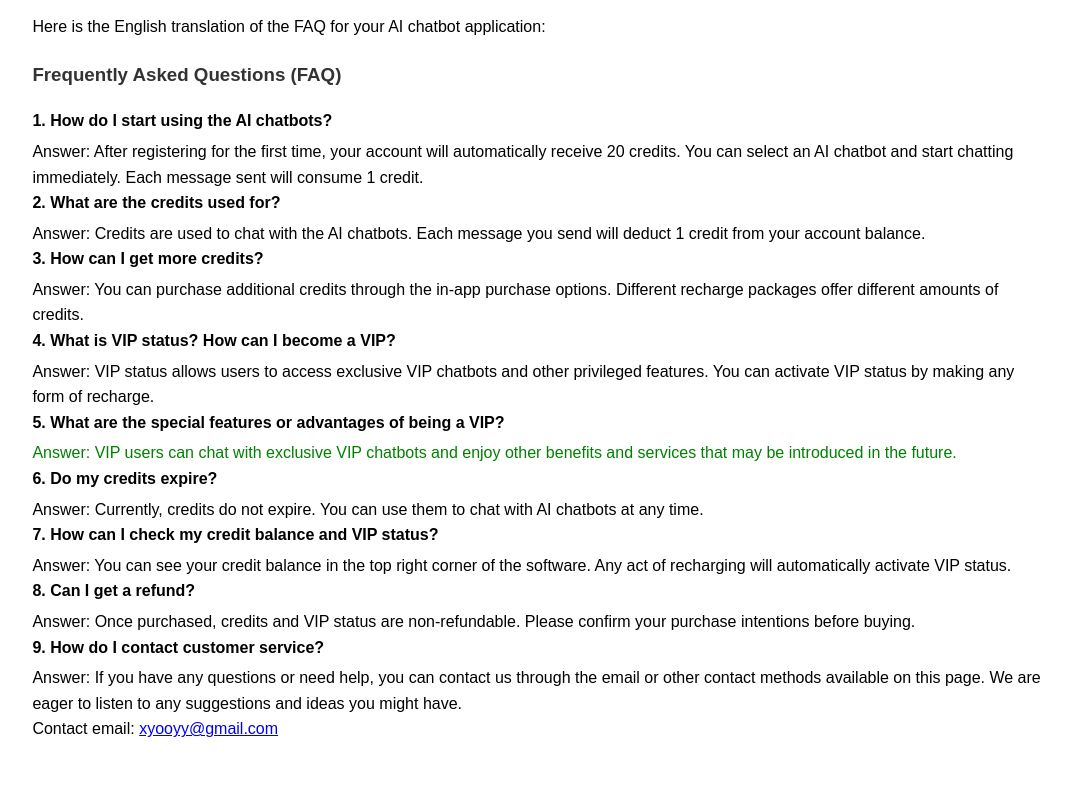
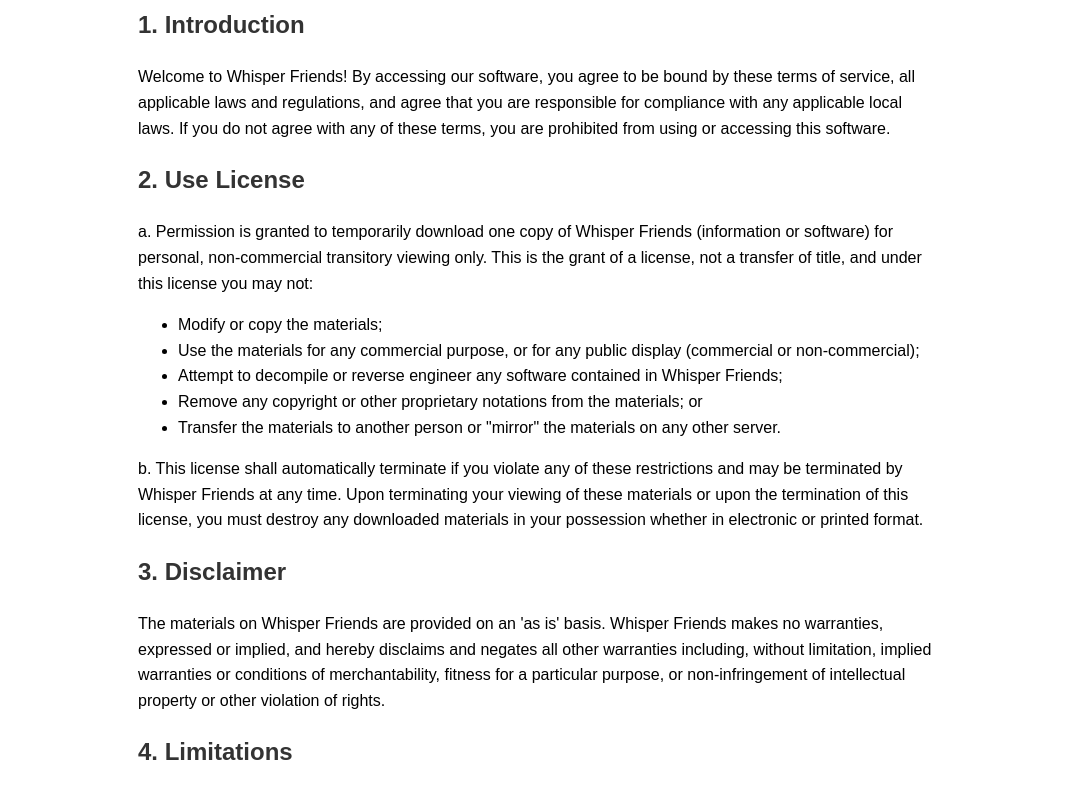
Before and after one commit to xyooyy984/xyooyy984.github.io, a plain HTML site: page index.html in a window 1280 px wide. Shown: the part 108-897 px from the top of the page, without its empty margins (102-1173 px from the left). Drawn offline with Linux system fonts and the light colour scheme.

Commit message:
Update index.html

```diff
--- a/index.html
+++ b/index.html
@@ -1,55 +1,54 @@
 <!DOCTYPE html>
 <html lang="en">
 <head>
-<meta charset="UTF-8">
-<meta name="viewport" content="width=device-width, initial-scale=1.0">
-<title>AIFiends FAQ</title>
-<style>
-    body { font-family: Arial, sans-serif; line-height: 1.6; }
-    .container { width: 80%; margin: auto; padding: 20px; }
-    h1 { color: #2a2a2a; }
-    h3 { color: #333333; }
-    .faq { margin-top: 20px; }
-    .question { font-weight: bold; }
-    .answer { margin-top: 5px; }
-    .vip { color: green; }
-</style>
+    <meta charset="UTF-8">
+    <meta name="viewport" content="width=device-width, initial-scale=1.0">
+    <title>Terms of Service - Whisper Friends</title>
+    <style>
+        body {
+            font-family: Arial, sans-serif;
+            line-height: 1.6;
+            padding: 20px;
+            max-width: 800px;
+            margin: auto;
+        }
+        h1, h2 {
+            color: #333;
+        }
+    </style>
 </head>
 <body>
-<div class="container">
-    <h1>AIFiends</h1>
-    <p>Here is the English translation of the FAQ for your AI chatbot application:</p>
-    <div class="faq">
-        <h3>Frequently Asked Questions (FAQ)</h3>
-        <div class="question">1. How do I start using the AI chatbots?</div>
-        <div class="answer">Answer: After registering for the first time, your account will automatically receive 20 credits. You can select an AI chatbot and start chatting immediately. Each message sent will consume 1 credit.</div>
+    <h1>Terms of Service</h1>
+    <h2>1. Introduction</h2>
+    <p>Welcome to Whisper Friends! By accessing our software, you agree to be bound by these terms of service, all applicable laws and regulations, and agree that you are responsible for compliance with any applicable local laws. If you do not agree with any of these terms, you are prohibited from using or accessing this software.</p>
 
-        <div class="question">2. What are the credits used for?</div>
-        <div class="answer">Answer: Credits are used to chat with the AI chatbots. Each message you send will deduct 1 credit from your account balance.</div>
+    <h2>2. Use License</h2>
+    <p>a. Permission is granted to temporarily download one copy of Whisper Friends (information or software) for personal, non-commercial transitory viewing only. This is the grant of a license, not a transfer of title, and under this license you may not:</p>
+    <ul>
+        <li>Modify or copy the materials;</li>
+        <li>Use the materials for any commercial purpose, or for any public display (commercial or non-commercial);</li>
+        <li>Attempt to decompile or reverse engineer any software contained in Whisper Friends;</li>
+        <li>Remove any copyright or other proprietary notations from the materials; or</li>
+        <li>Transfer the materials to another person or "mirror" the materials on any other server.</li>
+    </ul>
+    <p>b. This license shall automatically terminate if you violate any of these restrictions and may be terminated by Whisper Friends at any time. Upon terminating your viewing of these materials or upon the termination of this license, you must destroy any downloaded materials in your possession whether in electronic or printed format.</p>
 
-        <div class="question">3. How can I get more credits?</div>
-        <div class="answer">Answer: You can purchase additional credits through the in-app purchase options. Different recharge packages offer different amounts of credits.</div>
+    <h2>3. Disclaimer</h2>
+    <p>The materials on Whisper Friends are provided on an 'as is' basis. Whisper Friends makes no warranties, expressed or implied, and hereby disclaims and negates all other warranties including, without limitation, implied warranties or conditions of merchantability, fitness for a particular purpose, or non-infringement of intellectual property or other violation of rights.</p>
 
-        <div class="question">4. What is VIP status? How can I become a VIP?</div>
-        <div class="answer">Answer: VIP status allows users to access exclusive VIP chatbots and other privileged features. You can activate VIP status by making any form of recharge.</div>
+    <h2>4. Limitations</h2>
+    <p>In no event shall Whisper Friends or its suppliers be liable for any damages (including, without limitation, damages for loss of data or profit, or due to business interruption) arising out of the use or inability to use the materials on Whisper Friends, even if Whisper Friends or a Whisper Friends authorized representative has been notified orally or in writing of the possibility of such damage.</p>
 
-        <div class="question">5. What are the special features or advantages of being a VIP?</div>
-        <div class="answer vip">Answer: VIP users can chat with exclusive VIP chatbots and enjoy other benefits and services that may be introduced in the future.</div>
+    <h2>5. Accuracy of Materials</h2>
+    <p>The materials appearing on Whisper Friends could include technical, typographical, or photographic errors. Whisper Friends does not warrant that any of the materials on its software are accurate, complete, or current. Whisper Friends may make changes to the materials contained on its software at any time without notice. However, Whisper Friends does not make any commitment to update the materials.</p>
 
-        <div class="question">6. Do my credits expire?</div>
-        <div class="answer">Answer: Currently, credits do not expire. You can use them to chat with AI chatbots at any time.</div>
+    <h2>6. Links</h2>
+    <p>Whisper Friends has not reviewed all of the sites linked to its software and is not responsible for the contents of any such linked site. The inclusion of any link does not imply endorsement by Whisper Friends of the site. Use of any such linked website is at the user's own risk.</p>
 
-        <div class="question">7. How can I check my credit balance and VIP status?</div>
-        <div class="answer">Answer: You can see your credit balance in the top right corner of the software. Any act of recharging will automatically activate VIP status.</div>
+    <h2>7. Modifications</h2>
+    <p>Whisper Friends may revise these terms of service for its software at any time without notice. By using this software you are agreeing to be bound by the then current version of these terms of service.</p>
 
-        <div class="question">8. Can I get a refund?</div>
-        <div class="answer">Answer: Once purchased, credits and VIP status are non-refundable. Please confirm your purchase intentions before buying.</div>
-
-        <div class="question">9. How do I contact customer service?</div>
-        <div class="answer">Answer: If you have any questions or need help, you can contact us through the email or other contact methods available on this page. We are eager to listen to any suggestions and ideas you might have.</div>
-
-        <div>Contact email: <a href="email to:xyooyy@gmail.com">xyooyy@gmail.com</a></div>
-    </div>
-</div>
+    <h2>8. Governing Law</h2>
+    <p>These terms and conditions are governed by and construed in accordance with the laws of your state or country and you irrevocably submit to the exclusive jurisdiction of the courts in that State or location.</p>
 </body>
 </html>
```
